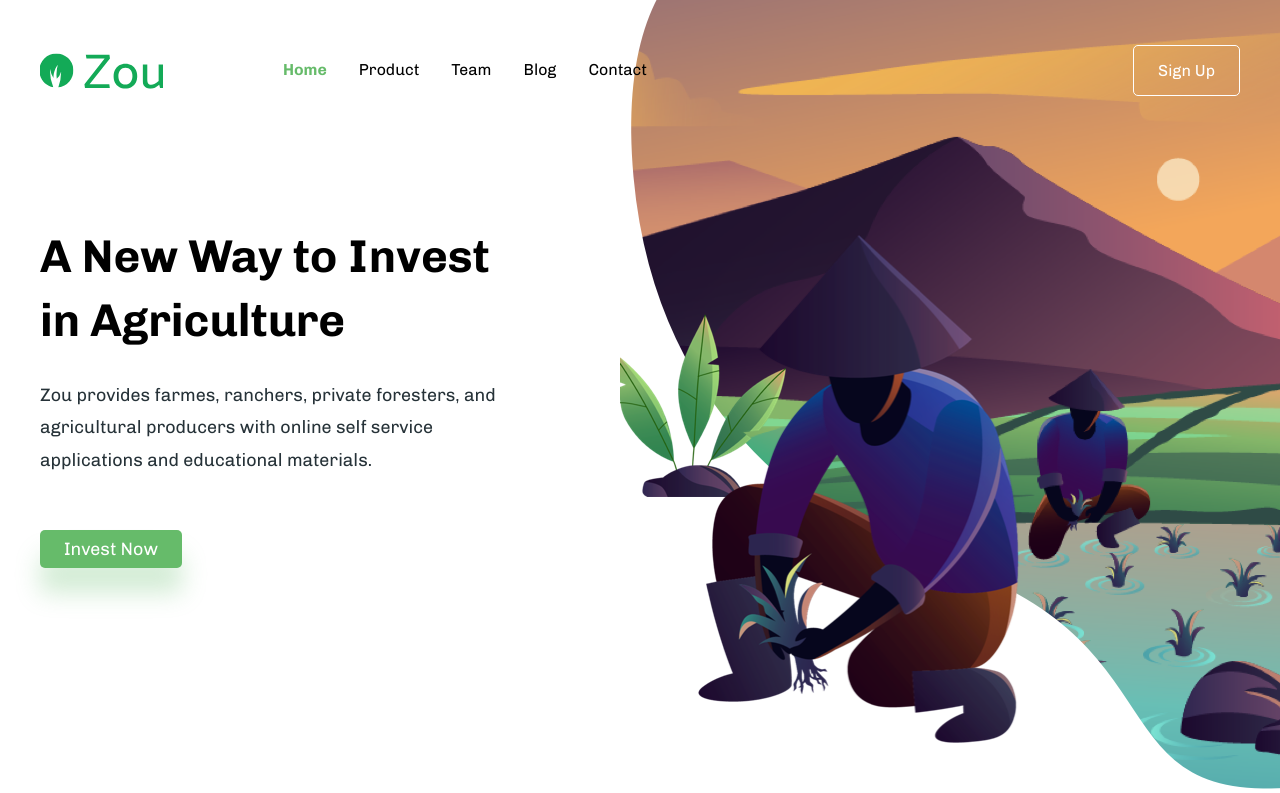
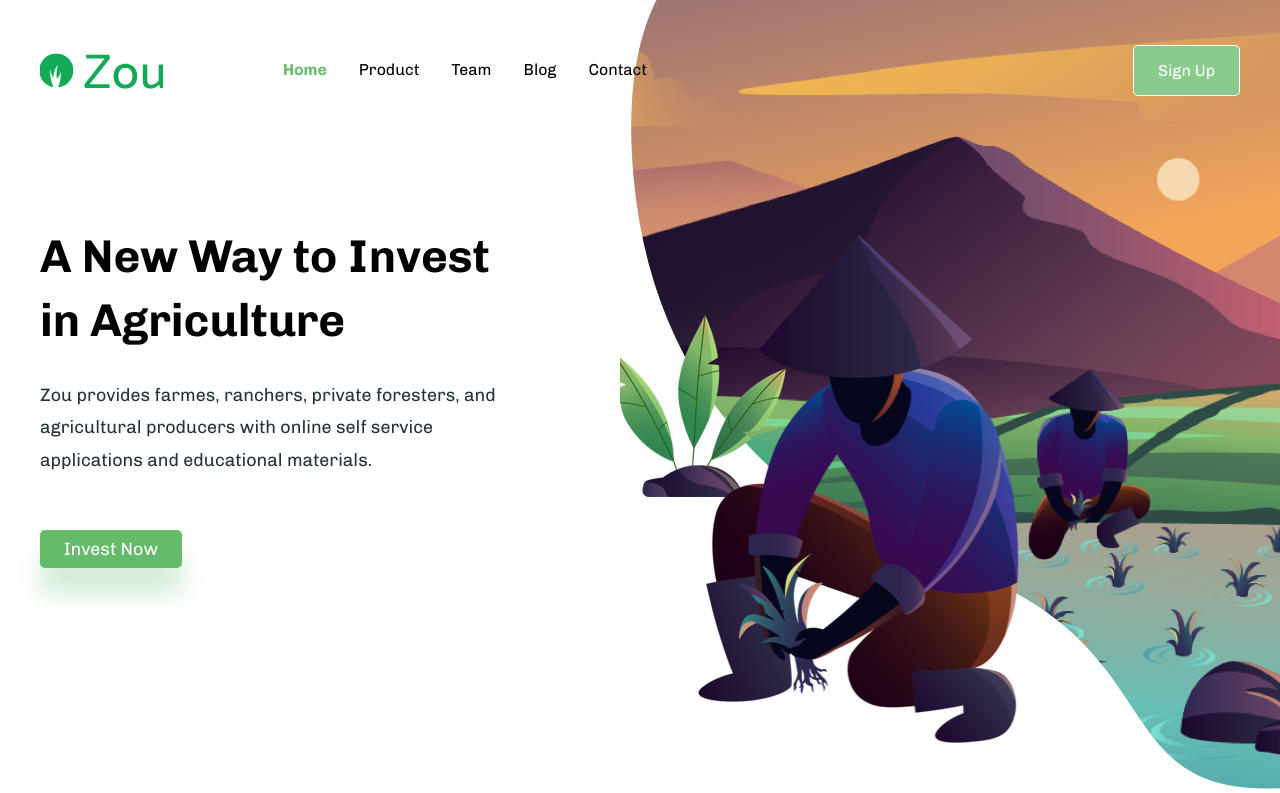
Before and after one commit to priyadrsnipd/zuo, a website built with webpack: page src/template.html in a window 1280 px wide. In both pictures the pointer is over the link "Sign Up". Shown: the top 793 px of the page. Built offline with nearby package versions, Linux system fonts and the light colour scheme; files whose address does not match are found by name.

Commit message:
Add button hover effect

```diff
--- a/src/scss/components/_buttons.scss
+++ b/src/scss/components/_buttons.scss
@@ -8,6 +8,10 @@
   text-transform: capitalize;
   font-family: inherit;
   line-height: normal;
+
+  &:hover {
+    background-color: lighten($color: $primary-color, $amount: 10%);
+  }
 
   &:focus {
     outline: none;
```
